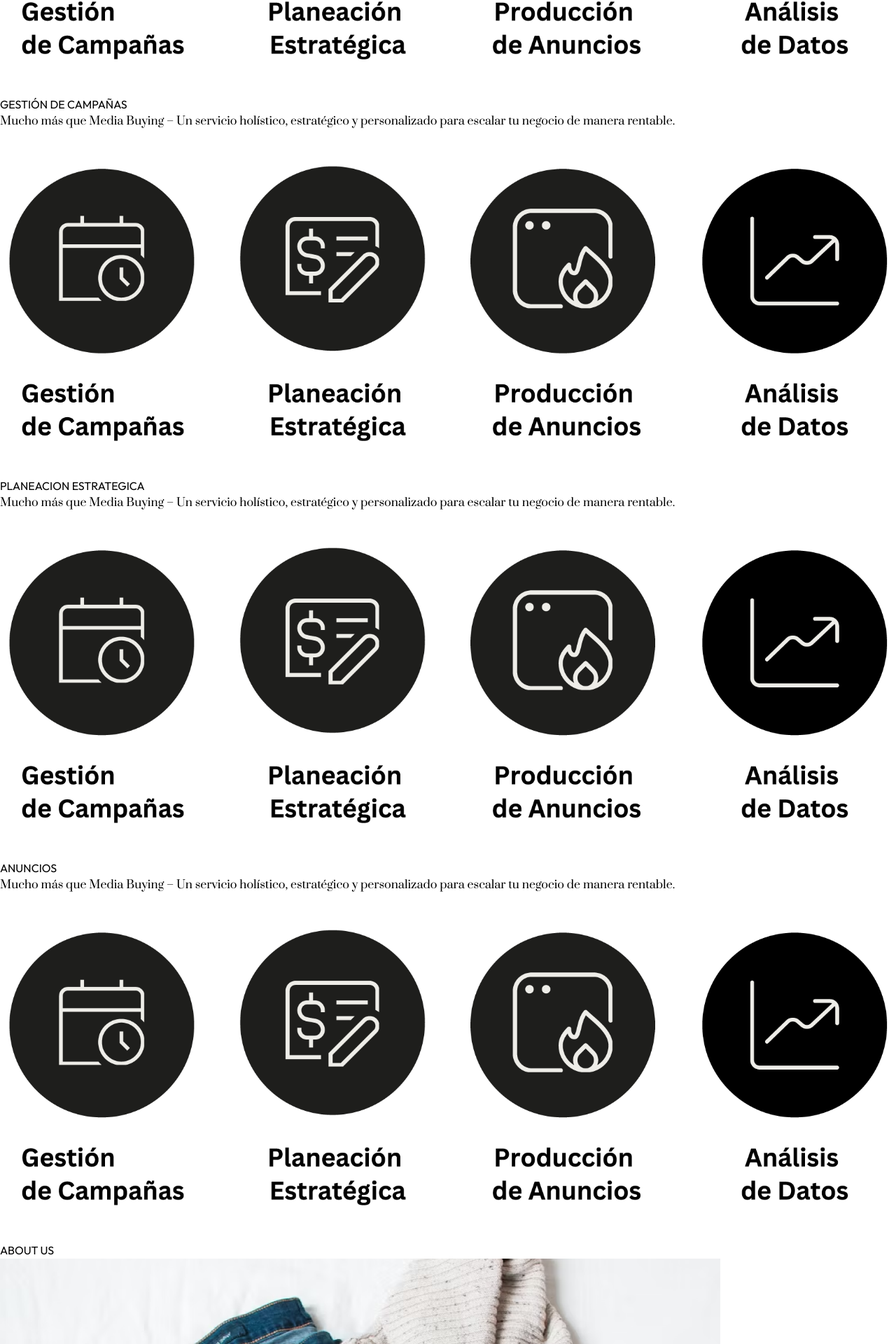
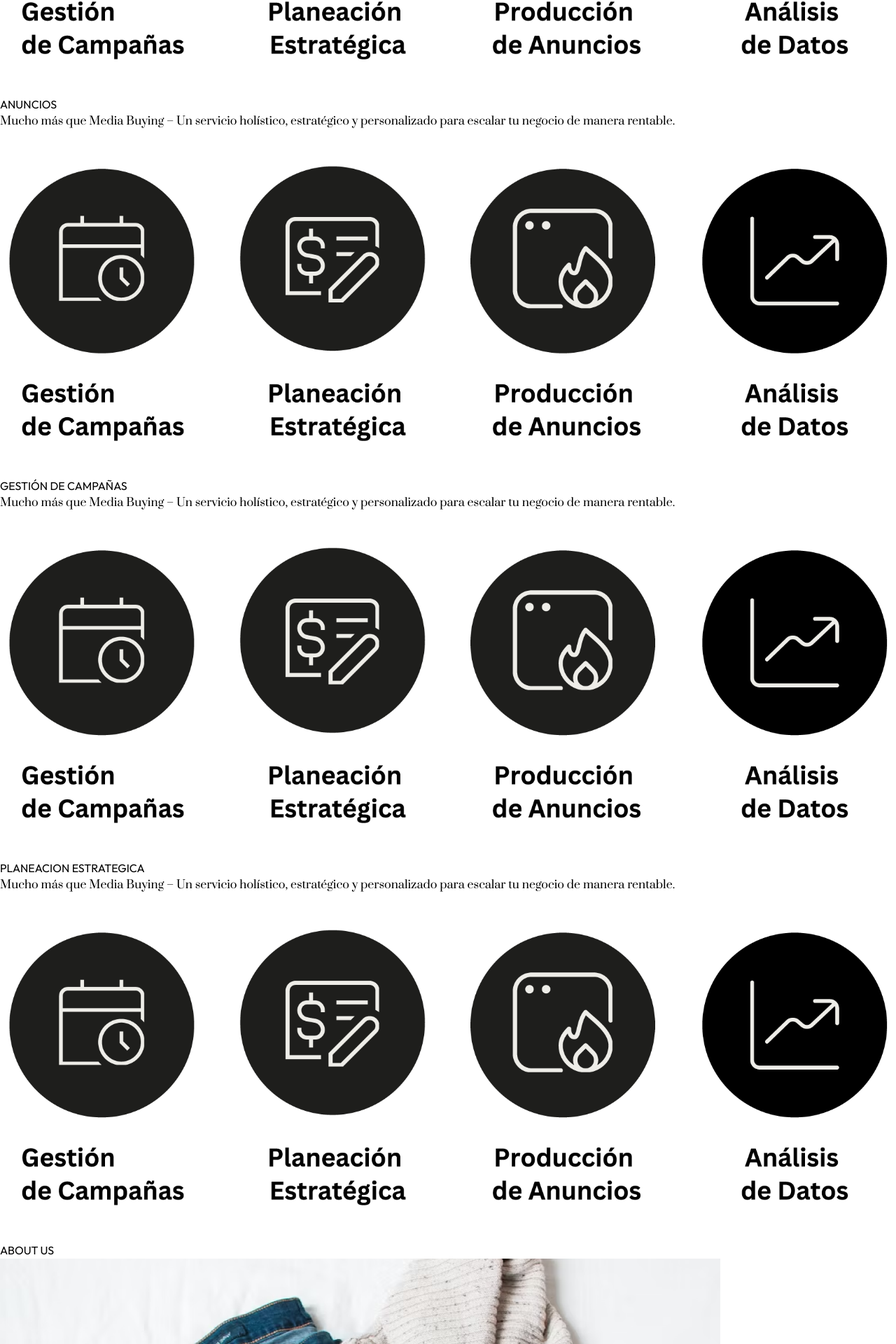
Before and after one commit to sergioortega18/ignite, a React (Vite) app: page / in a window 1280 px wide. Shown: the part 2075-3995 px from the top of the page at 70% size. Built offline with nearby package versions, Linux system fonts and the light colour scheme.

Commit message:
Optimizacion de codigo

```diff
--- a/src/components/Ads.jsx
+++ b/src/components/Ads.jsx
@@ -3,7 +3,7 @@ import { assets } from "../assets/assets";
 
 const Ads = () => {
   return (
-    <div className='flex flex-col items-center sm:flex-row border border-gray-200 p-4 md:py-32 lg:pt-40 md:gap-24'>
+    <div className='flex flex-col items-center sm:flex-row border border-gray-200 p-4 md:py-32 lg:pt-36 md:gap-24'>
       <Content />
       <Image />
     </div>
--- a/src/components/Campains.jsx
+++ b/src/components/Campains.jsx
@@ -3,7 +3,7 @@ import { assets } from "../assets/assets";
 
 const Campains = () => {
   return (
-    <div className='flex flex-col items-center sm:flex-row border border-gray-300 p-4 '>
+    <div className='flex flex-col items-center sm:flex-row border border-gray-200 p-4 md:py-32 lg:pt-36 md:gap-24'>
       <Content />
       <Image />
     </div>
--- a/src/pages/Services.jsx
+++ b/src/pages/Services.jsx
@@ -10,13 +10,13 @@ const Services = () => {
       <main>
         <ServiceSection />
         <SectionWrapper>
+          <Ads />
+        </SectionWrapper>
+        <SectionWrapper>
           <Campains />
         </SectionWrapper>
         <SectionWrapper>
           <Planner />
-        </SectionWrapper>
-        <SectionWrapper>
-          <Ads />
         </SectionWrapper>
       </main>
     </div>
```
